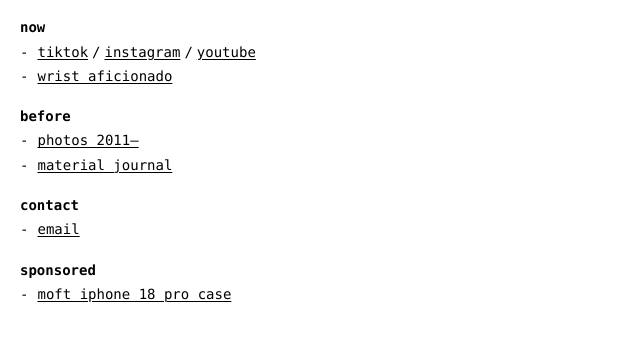
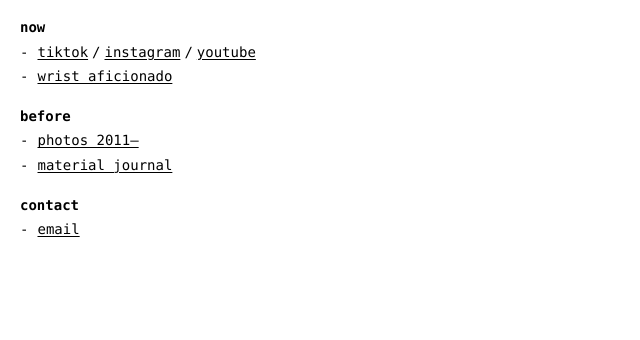
Before and after one commit to jasontsay/jasontsay.github.io, a plain HTML site: page index.html in a window 1280 px wide. Shown: the part 78-418 px from the top of the page, without its empty margins (0-640 px from the left). Drawn offline with Linux system fonts and the light colour scheme.

Commit message:
Update index.html

```diff
--- a/index.html
+++ b/index.html
@@ -97,11 +97,7 @@
         <li><a href="mailto:jasontsay@me.com">email</a></li>
  </ul>
 
-         <h2>sponsored</h2>
-      <ul>
-          <li><a href="https://dada.link/fkMnEd">moft iphone 18 pro case</a></li>
 
-         </ul>
 
 
     </main>
```
